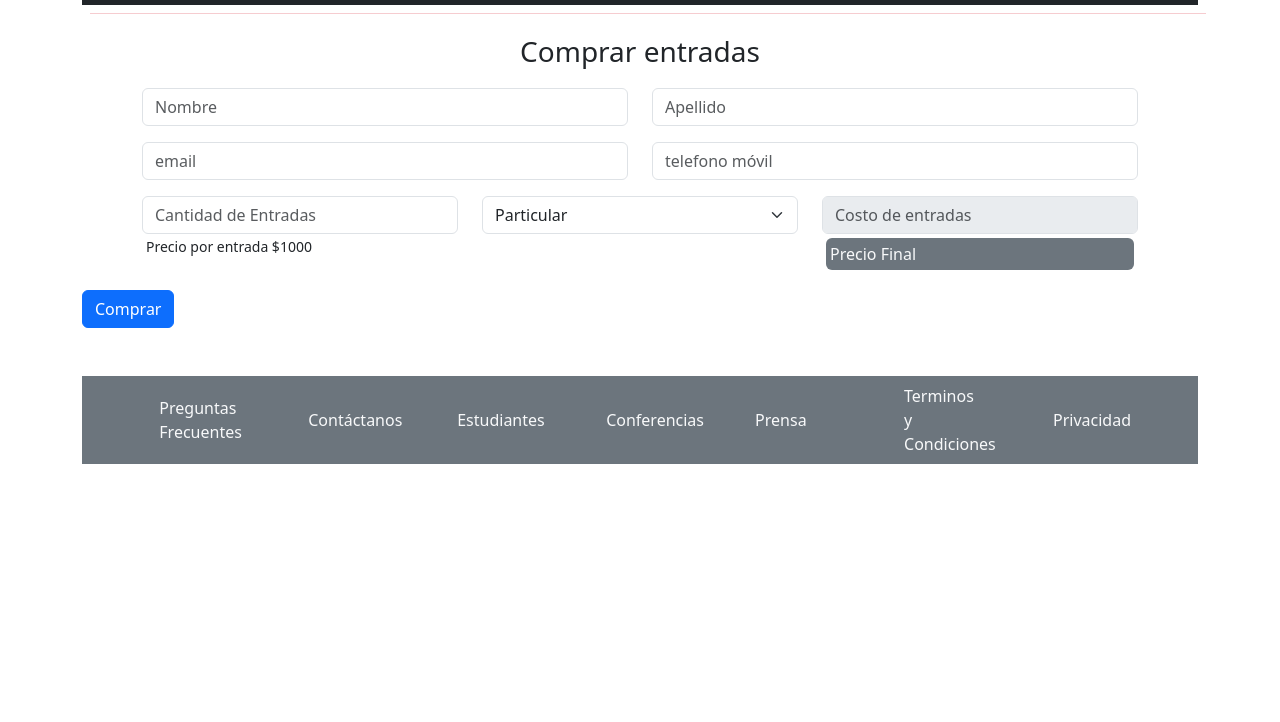
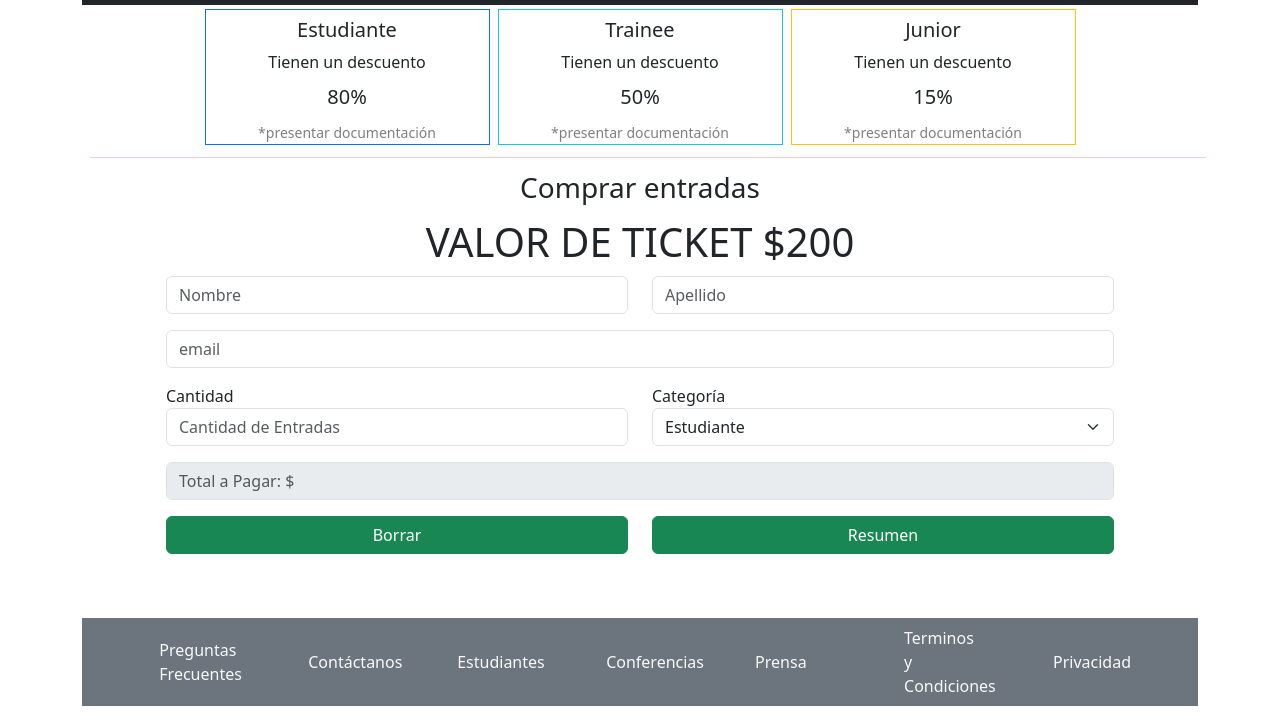
Before and after one commit to JaviJam/tibs5, a plain HTML site: page compraTicket.html in a window 1280 px wide. Shown: the part 78-800 px from the top of the page. Drawn offline with nearby package versions, Linux system fonts and the light colour scheme; a script that the page names is missing.

Commit message:
agregado nueva hoja

```diff
--- a/compraTicket.html
+++ b/compraTicket.html
@@ -20,6 +20,7 @@
   <div class="container">
     <!-- Menú Principal -->
     <div class="row">
+
       <div class="col">
 
         <!-- Menú Superior -->
@@ -59,67 +60,178 @@
       </div>
     </div>
 
+    <!-- Area Formulario -->
 
+    <div class="row d-flex justify-content-center ">
+
+      <div class="col-md-auto"></div>
+
+      <div class="col-md-3 border border-primary m-1">
+
+        <div class=" border-0">
+          <div class="card-body text-center">
+            <h5 class="card-title m-2">Estudiante</h5>
+            <p class="card-text fs-6 m-2">Tienen un descuento</p>
+            <p class="card-text fs-5 m-2">80%</p>
+            <small class="card-text m-2 text-black-50">*presentar documentación</small>
+          </div>
+        </div>
+
+      </div>
+      <div class="col-md-3 border border-info m-1">
+
+        <div class=" border-0">
+          <div class="card-body text-center">
+            <h5 class="card-title m-2">Trainee</h5>
+            <p class="card-text fs-6 m-2">Tienen un descuento</p>
+            <p class="card-text fs-5 m-2">50%</p>
+            <small class="card-text m-2 text-black-50">*presentar documentación</small>
+          </div>
+        </div>
+
+      </div>
+      <div class="col-md-3 border border-warning m-1">
+
+        <div class=" border-0">
+          <div class="card-body text-center">
+            <h5 class="card-title m-2">Junior</h5>
+            <p class="card-text fs-6 m-2">Tienen un descuento</p>
+            <p class="card-text fs-5 m-2">15%</p>
+            <small class="card-text m-2 text-black-50">*presentar documentación</small>
+          </div>
+        </div>
+
+      </div>
+
+      <div class="col-md-auto"></div>
+    </div>
 
 
     <!-- Area Formulario -->
 
     <div class="row " id="comprar">
+
       <div class="col">
 
         <hr class="m-2 text-danger w-100 text-center">
-          <div class="fs-3 text-center my-3">Comprar entradas</div>
-
+        <div class="fs-3 text-center my-1">Comprar entradas</div>
+        <div class="fs-1 text-center mb-1">VALOR DE TICKET $200</div>
       </div>
     </div>
 
     <form action="#" method="post">
       <div class="row mx-5">
+
+        <div class="col-md-auto"></div>
+
         <div class="col-md mb-3">
           <input type="text" name="nombre" id="nombre" class="form-control" required placeholder="Nombre">
         </div>
         <div class="col-md mb-3">
           <input type="text" name="apellido" id="apellido" class="form-control" required placeholder="Apellido">
         </div>
+
+        <div class="col-md-auto"></div>
+
       </div>
 
       <div class="row mx-5">
+
+        <div class="col-md-auto"></div>
+
         <div class="col-md mb-3">
           <input type="email" name="email" id="email" class="form-control" required placeholder="email">
         </div>
+
+        <div class="col-md-auto"></div>
+
+      </div>
+
+      <div class="row mx-5">
+
+        <div class="col-md-auto"></div>
+
         <div class="col-md mb-3">
-            <input type="text" name="tel" id="tel" class="form-control" required placeholder="telefono móvil">
+          <span>Cantidad</span>
+          <input type="number" name="cantEntradas" id="cantEntradas" onkeyup="calcularPrecioFinal()"
+            class="form-control" required placeholder="Cantidad de Entradas">
+
+        </div>
+
+        <div class="col-md mb-3">
+          <span>Categoría</span>
+          <select class="form-select" name="porcDescuento" id="porcDescuento" onchange="calcularPrecioFinal()">
+            <option value="80">Estudiante</option>
+            <option value="50">Trainee</option>
+            <option value="15">Junior</option>
+          </select>
+        </div>
+
+
+        <div class="col-md-auto"></div>
+
+      </div>
+
+      <div class="row mx-5">
+
+        <div class="col-md-auto"></div>
+
+        <div class="col-md mb-3">
+          <input type="text" name="precioFinal" id="precioFinal" class="form-control" disabled
+            placeholder="Total a Pagar: $">
+
+        </div>
+
+        <div class="col-md-auto"></div>
+
+      </div>
+
+      <div class="row mx-5 mb-5">
+
+        <div class="col-md-auto"></div>
+
+        <div class="col-md d-grid gap-2 col-6 mx-auto mb-3">
+          <input type="submit" onclick="limpiarInput()" value="Borrar" class="btn btn-success">
+        </div>
+        <div class="col-md d-grid gap-2 col-6 mx-auto mb-3">
+          <!-- Button trigger modal -->
+          <button type="button" onclick="resumen()" class="btn btn-success" data-bs-toggle="modal" data-bs-target="#exampleModal">
+            Resumen
+          </button>
+        </div>
+
+        <div class="col-md-auto"></div>
+
+
+
+      </div>
+
+
+      <!-- Modal -->
+      <div class="modal fade" id="exampleModal" tabindex="-1" aria-labelledby="exampleModalLabel" aria-hidden="true">
+        <div class="modal-dialog">
+          <div class="modal-content">
+            <div class="modal-header">
+              <h1 class="modal-title fs-5" id="exampleModalLabel">Modal title</h1>
+              <button type="button" class="btn-close" data-bs-dismiss="modal" aria-label="Close"></button>
+            </div>
+            <div class="modal-body">
+              <div id="nombreMod">Nombre: </div>
+              <div id="apellidoMod">Apellido: </div>
+              <div id="emailMod">Email: </div>
+              <div id="cantidadMod">Cantidad: </div>
+              <div id="totalMod">Total a Pagar: $ </div>
+
+
+            </div>
+            <div class="modal-footer">
+              <button type="button" class="btn btn-secondary" data-bs-dismiss="modal">Close</button>
+              <button type="button" class="btn btn-primary">Save changes</button>
+            </div>
+          </div>
         </div>
       </div>
 
-        <div class="row mx-5">
-          <div class="col-md mb-3">
-            <input type="number" name="cantEntradas" id="cantEntradas" onkeyup="calcularPrecioFinal()"
-              class="form-control" required placeholder="Cantidad de Entradas">
-            <small class="m-1">Precio por entrada $1000</small>
-          </div>
-
-          <div class="col-md mb-3">
-            <select class="form-select" name="porcDescuento" id="porcDescuento" onchange="calcularPrecioFinal()">
-              <option value="10">Particular</option>
-              <option value="30">Estudiante</option>
-              <option value="50">Orador</option>
-            </select>
-          </div>
-
-          <div class="col-md mb-3">
-            <input type="text" name="precioFinal" id="precioFinal" class="form-control" disabled
-              placeholder="Costo de entradas">
-            <div id="precioFinal2" class="bg-secondary text-light m-1 p-1 rounded">Precio Final</div>
-          </div>
-
-        </div>
-
-        <div class="row mb-5">
-          <div class="col">
-            <input type="submit" value="Comprar" class="btn btn-primary">
-          </div>
-        </div>
 
 
 
--- /dev/null
+++ b/js/TPIntegradorBS5.js
@@ -0,0 +1,71 @@
+
+
+function calcularPrecioFinal() {
+    // lo coloco para ver si ingresó a la función
+    console.log("ingreso a calcularPrecioFinal");
+
+    // en cantEnt almaceno la cantidad de entradas que ingreso el usuario
+    let cantEnt=document.getElementById("cantEntradas").value;
+    console.log("cantEnt:" + cantEnt);
+
+    // en desc almaceno el tipo de usuario y el descuento que elijió el usuario
+    let desc=document.getElementById("porcDescuento").value;
+    console.log("desc:" + desc);
+
+    // obtento el descuento que hay que realizar
+    let descTotal= (cantEnt*200) * desc/100;
+    //10 *1000 * 10/ 100=1000
+    console.log("descTotal" + descTotal);
+
+    // resto el descuento total del precio total
+    let precioFin=(cantEnt*200) - descTotal;
+    console.log("precioFin:" + precioFin);
+
+
+    // coloco en el html el valor de las entradas - el descuento
+    document.getElementById("precioFinal").value=`Total a pagar: $ ${precioFin}`;
+    //document.getElementById("precioFinal2").innerHTML=precioFin;
+    //document.getElementById("precioFinal2").style.display="none";
+
+    return precioFin
+}
+
+function limpiarInput() {
+    document.getElementById("nombre").value = "";
+    document.getElementById("apellido").value = "";
+    document.getElementById("email").value = "";
+    document.getElementById("cantEntradas").value = "";
+
+    // document.getElementsByTagName("input").value = "";
+}
+/*
+id="nombre"
+id="apellido"
+id="email"
+id="cantEntradas"
+id="porcDescuento"
+id="precioFinal"
+*/
+
+
+function resumen() {
+    let nombreGet = document.getElementById("nombre").value;
+    document.getElementById("nombreMod").innerHTML=`Nombre: ${nombreGet}`;
+    let apellidoGet = document.getElementById("apellido").value;
+    document.getElementById("apellidoMod").innerHTML = `Apellido: ${apellidoGet}`;
+    let emailGet = document.getElementById("email").value;
+    console.log("email :" + emailGet);
+    document.getElementById("emailMod").innerHTML = `Email: ${emailGet}`;
+    let cantEnt=document.getElementById("cantEntradas").value;
+    document.getElementById("cantidadMod").innerHTML = `Total de entradas : ${cantEnt}`;
+    // let precioFin2 = calcularPrecioFinal()
+    // console.log("precioFin2" + precioFin2)
+    document.getElementById("totalMod").innerHTML=`Total a pagar: $ ${calcularPrecioFinal()}`;
+
+}
+/*
+cantEnt
+desc
+descTotal
+precioFin
+*/
```
Lines whose indentation alone changed are shown as unchanged.
